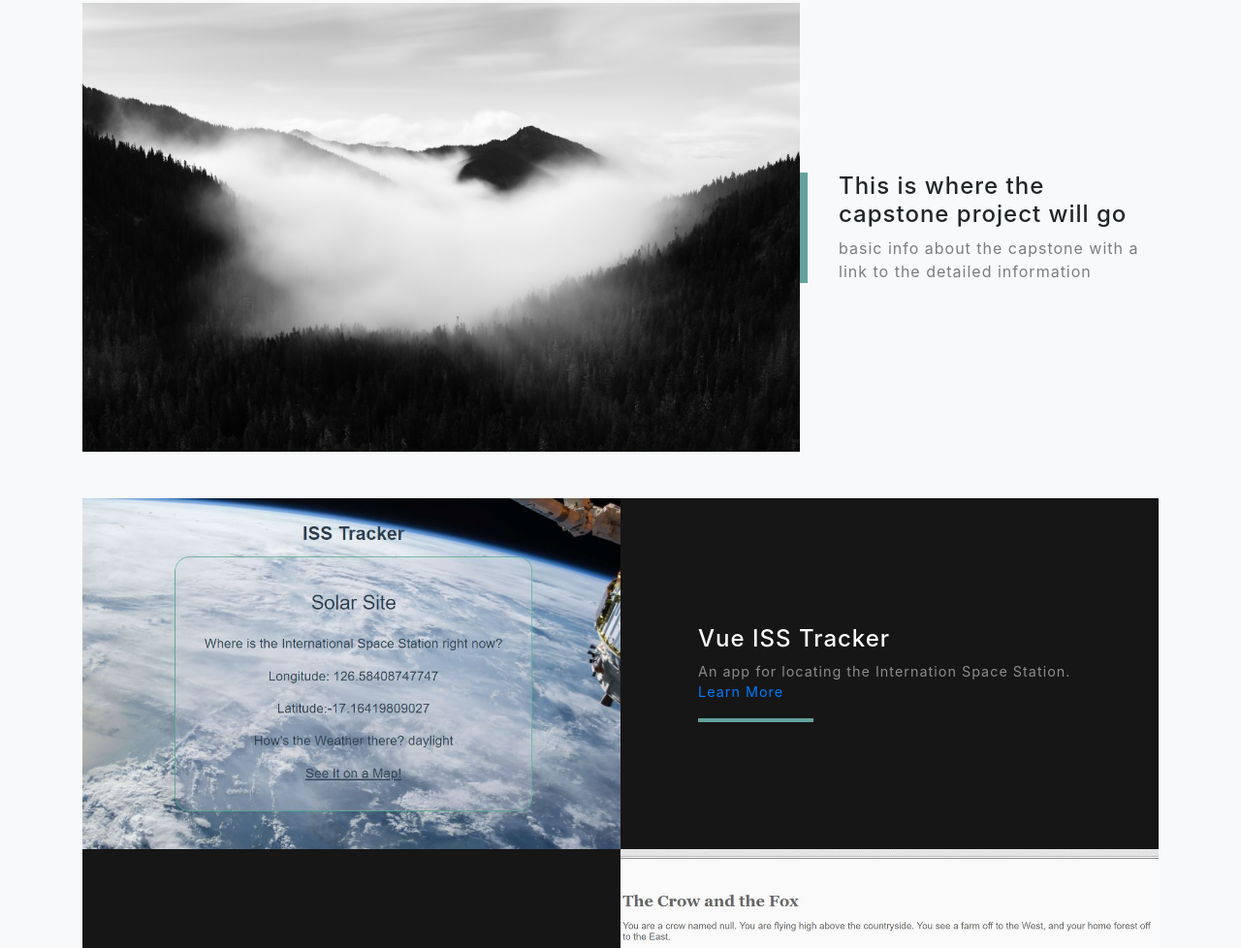
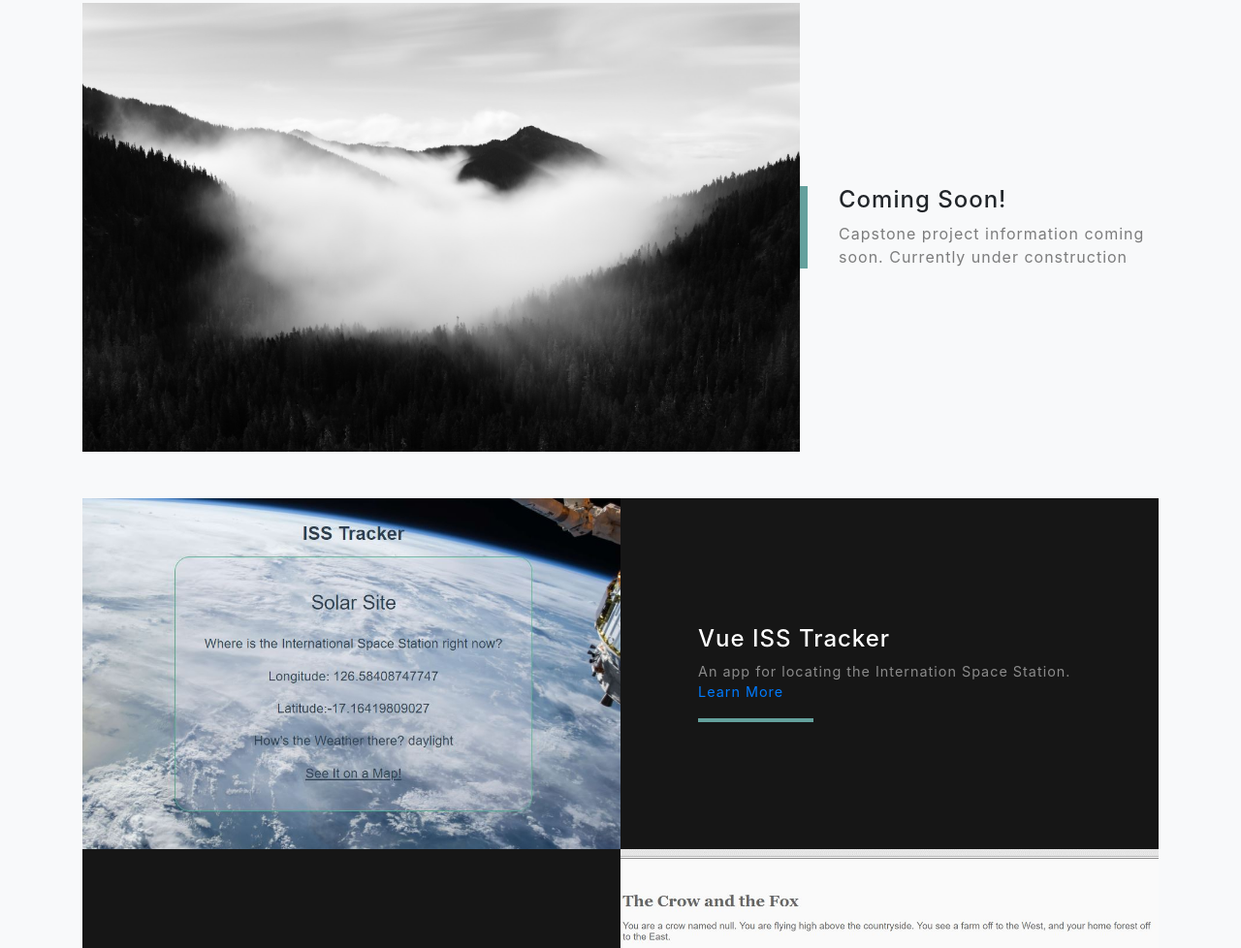
Before and after one commit to NateMeinhold/Portfolio, a website with bundled scripts: page index.html in a window 1280 px wide. Shown: the part 2143-3121 px from the top of the page at 97% size. Built offline with nearby package versions, Linux system fonts and the light colour scheme.

Commit message:
last min edits

```diff
--- a/index.html
+++ b/index.html
@@ -107,8 +107,8 @@
         </div>
         <div class="col-xl-4 col-lg-5">
           <div class="featured-text text-center text-lg-left">
-            <h4>This is where the capstone project will go</h4>
-            <p class="text-black-50 mb-0">basic info about the capstone with a link to the detailed information</p>
+            <h4>Coming Soon!</h4>
+            <p class="text-black-50 mb-0">Capstone project information coming soon. Currently under construction</p>
           </div>
         </div>
       </div>
@@ -134,7 +134,7 @@
       <!-- Project Two Row -->
       <div class="row justify-content-center no-gutters">
         <div class="col-lg-6">
-          <img class="img-fluid" src="/img/textGame.JPG">
+          <img class="img-fluid" src="img/textGame.JPG">
         </div>
         <div class="col-lg-6 order-lg-first">
           <div class="bg-black text-center h-100 project">
```
Also changed, not shown: userScience.html (+0 -1 lines).
